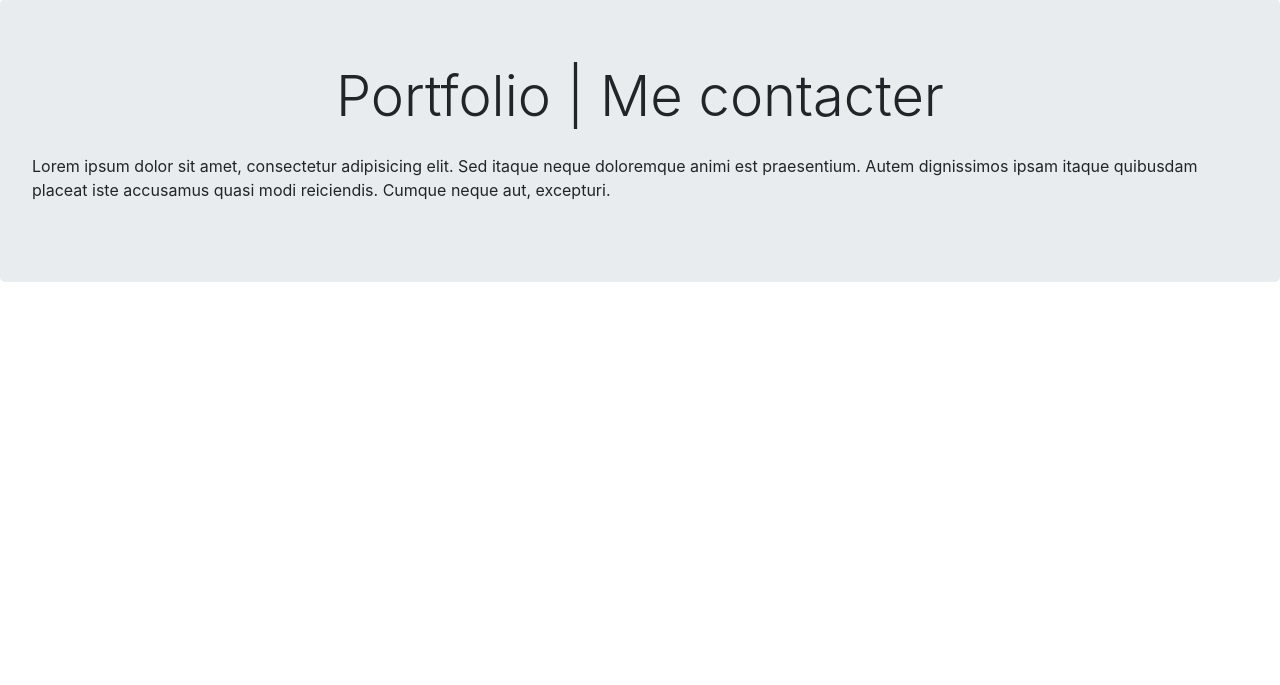
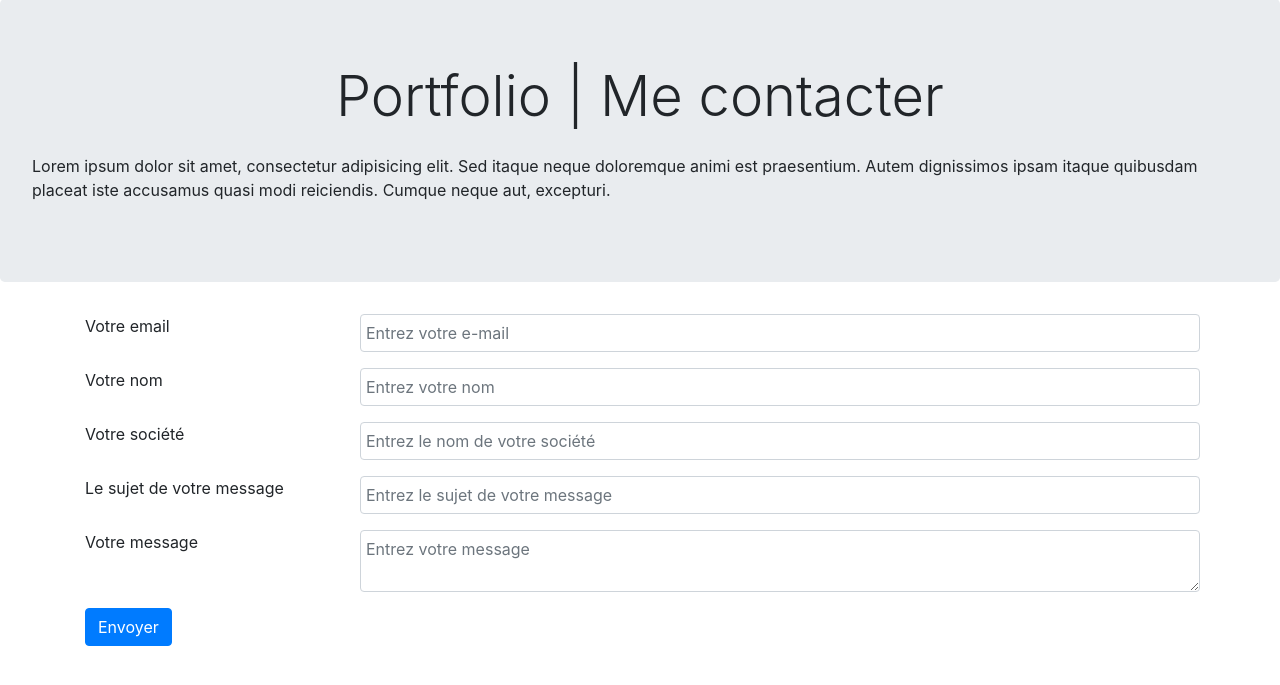
Before and after one commit to WebDevCF2m2020/CrudPourLiens, a PHP site: page /pages/formulaire.php in a window 1280 px wide. Shown: the part 57-742 px from the top of the page. Run offline with PHP 8.4, Linux system fonts and the light colour scheme.

Commit message:
form into formulaire.php ok

```diff
--- a/pages/formulaire.php
+++ b/pages/formulaire.php
@@ -25,9 +25,32 @@ include "menu_deconnect.php";
     <p>Lorem ipsum dolor sit amet, consectetur adipisicing elit. Sed itaque neque doloremque animi est praesentium. Autem dignissimos ipsam itaque quibusdam placeat iste accusamus quasi modi reiciendis. Cumque neque aut, excepturi.</p>
 </header>
 
-<!--
-ici notre contenu
--->
+<main class="container">
+    <form method="post" action="">
+        <div class="form-group form-row">
+            <label for="votreEmail" class="col-3">Votre email</label>
+            <input type="email" class="form-control col-9" id="votreEmail" aria-describedby="emailHelp" placeholder="Entrez votre e-mail">
+        </div>
+        <div class="form-group form-row">
+            <label for="votreNom" class="col-3">Votre nom</label>
+            <input type="text" class="form-control col-9" id="votreNom" placeholder="Entrez votre nom" maxlength="45" size="45" >
+            <small class="form-text offset-3 d-none" id="msgErreur">Les données introduites dépassent la limite (max 45)</small>
+        </div>
+        <div class="form-group form-row">
+            <label for="votreSociete" class="col-3">Votre société</label>
+            <input type="text" class="form-control col-9" id="votreSociete" aria-describedby="emailHelp" placeholder="Entrez le nom de votre société" maxlength="45" size="45" >
+        </div>
+        <div class="form-group form-row">
+            <label for="sujetMessage" class="col-3">Le sujet de votre message</label>
+            <input type="text" class="form-control col-9" id="sujetMessage" aria-describedby="emailHelp" placeholder="Entrez le sujet de votre message">
+        </div>
+        <div class="form-group form-row">
+            <label for="votreMessage" class="col-3">Votre message</label>
+            <textarea class="form-control col-9" id="votreMessage" placeholder="Entrez votre message"></textarea>
+        </div>
+        <button type="submit" class="btn btn-primary">Envoyer</button>
+    </form>
+</main>
 
 <?php
 require_once "javascript.php";
```
